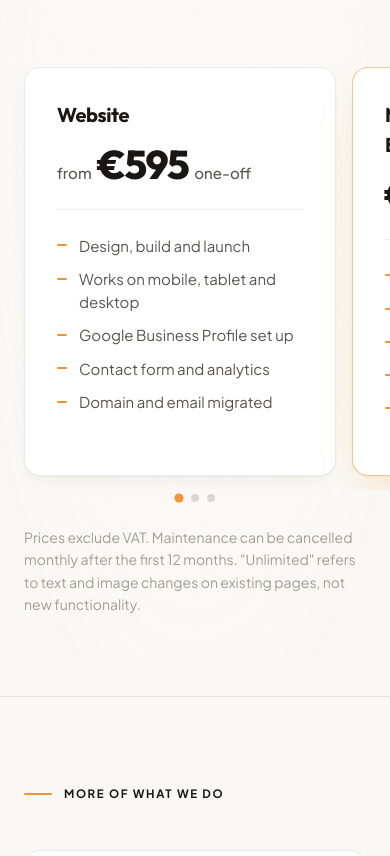
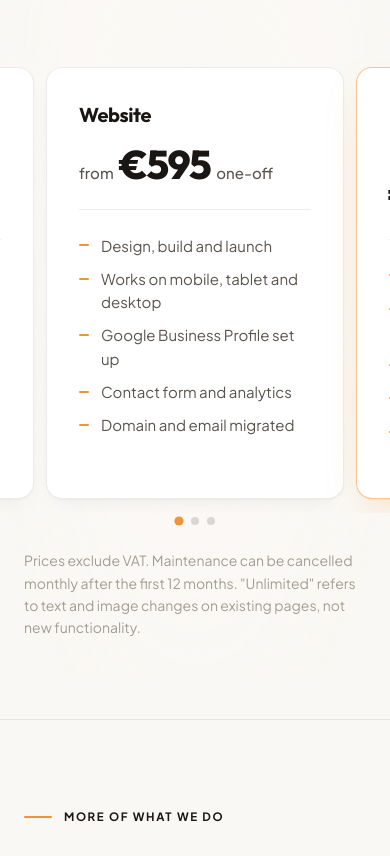
Before and after one commit to WouterAltepost/alpaca-website, a website: page src/pages/services.html in a window 390 px wide. Shown: the part 1125-1981 px from the top of the page. Drawn offline with Linux system fonts and the light colour scheme.

Commit message:
Pricing carousel: centred card with neighbours peeking in, loops in both directions
Copies of the last and first card sit at either end; when a swipe settles on a copy
the strip jumps without animation to the real card, so the third card flows into
the first. Dots follow the real index. Desktop grid unchanged.

```diff
--- a/src/pages/services.html
+++ b/src/pages/services.html
@@ -37,12 +37,18 @@
     .price-list li::before { content: ''; position: absolute; left: 0; top: 0.72em; width: 10px; height: 2px; border-radius: 1px; background: #F09537; }
     @media (max-width: 767px) { main h1 br, main h2 br { display: none; } }
 
-    /* Phones: pricing cards as a swipeable strip with the next card peeking in */
+    /* Phones: pricing cards as a looping carousel, centred card with both neighbours peeking in */
     .carousel-dots { display: none; }
     @media (max-width: 767px) {
-      .price-grid { display: flex; overflow-x: auto; scroll-snap-type: x mandatory; scroll-padding-left: 24px; margin: 0 -24px; padding: 6px 24px 14px; scrollbar-width: none; -webkit-overflow-scrolling: touch; }
+      .price-grid {
+        --peek: 34px; --gap: 12px;
+        position: relative; display: flex; gap: var(--gap);
+        overflow-x: auto; scroll-snap-type: x mandatory; overscroll-behavior-x: contain;
+        margin: 0 -24px; padding: 6px calc(var(--peek) + var(--gap)) 14px;
+        scrollbar-width: none; -webkit-overflow-scrolling: touch;
+      }
       .price-grid::-webkit-scrollbar { display: none; }
-      .price-grid > .price-card { flex: 0 0 calc(100% - 30px); scroll-snap-align: start; }
+      .price-grid > .price-card { flex: 0 0 100%; scroll-snap-align: center; }
       .price-card:hover { transform: none; }
       .carousel-dots { display: flex; justify-content: center; gap: 8px; margin-top: 4px; }
       .carousel-dots span { width: 8px; height: 8px; border-radius: 50%; background: rgba(26,22,19,0.15); transition: background 150ms ease, transform 150ms ease; }
@@ -517,23 +523,46 @@
       });
     });
 
-    // ── Pricing carousel dots (phones) ──────────────────────────
+    // ── Pricing carousel (phones): loops, centred card, dots ───
+    // A copy of the last card sits before the first and a copy of the first after the last.
+    // When a swipe comes to rest on a copy we jump, without animation, to the real card.
     (() => {
       const track = document.querySelector('.price-grid');
-      const dots = document.querySelectorAll('.carousel-dots span');
-      if (!track || !dots.length) return;
-      const cards = [...track.querySelectorAll('.price-card')];
+      const dots = [...document.querySelectorAll('.carousel-dots span')];
+      if (!track) return;
+      const mq = window.matchMedia('(max-width: 767px)');
+      const real = [...track.querySelectorAll('.price-card')];
+      const n = real.length;
+      let clones = [];
+      const items = () => [...track.querySelectorAll('.price-card')];
+      const centerOf = (el) => el.offsetLeft + el.offsetWidth / 2 - track.clientWidth / 2;
+      const goTo = (i, smooth) => track.scrollTo({ left: centerOf(items()[i]), behavior: smooth ? 'smooth' : 'auto' });
+      const setup = () => {
+        if (clones.length) return;
+        const before = real[n - 1].cloneNode(true), after = real[0].cloneNode(true);
+        for (const c of [before, after]) { c.classList.remove('fade-up', 'visible'); c.classList.add('is-clone'); c.setAttribute('aria-hidden', 'true'); c.style.opacity = '1'; c.style.transform = 'none'; c.style.transitionDelay = '0ms'; }
+        track.prepend(before); track.append(after);
+        clones = [before, after];
+        goTo(1, false);
+      };
+      const teardown = () => { clones.forEach(c => c.remove()); clones = []; track.scrollTo({ left: 0 }); };
       let t;
       track.addEventListener('scroll', () => {
+        if (!clones.length) return;
         clearTimeout(t);
         t = setTimeout(() => {
-          const base = track.getBoundingClientRect().left;
-          const mid = track.clientWidth / 2;
-          let idx = 0;
-          cards.forEach((c, i) => { if (c.getBoundingClientRect().left - base <= mid) idx = i; });
-          dots.forEach((d, i) => d.classList.toggle('is-active', i === idx));
-        }, 60);
+          const all = items();
+          const mid = track.scrollLeft + track.clientWidth / 2;
+          let idx = 0, best = Infinity;
+          all.forEach((c, i) => { const d = Math.abs(c.offsetLeft + c.offsetWidth / 2 - mid); if (d < best) { best = d; idx = i; } });
+          if (idx === 0) { goTo(n, false); idx = n; }
+          else if (idx === n + 1) { goTo(1, false); idx = 1; }
+          dots.forEach((d, i) => d.classList.toggle('is-active', i === idx - 1));
+        }, 80);
       }, { passive: true });
+      const apply = () => (mq.matches ? setup() : teardown());
+      apply();
+      mq.addEventListener('change', apply);
     })();
 
     // ── Collapsible blocks on phones ───────────────────────────
```
Also changed, not shown: CLAUDE.md (+1 -1 lines), diensten.html (+42 -13 lines), en/services.html (+42 -13 lines).
